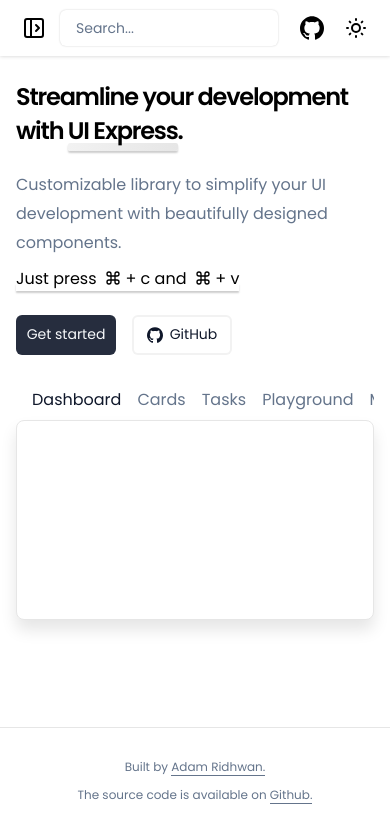
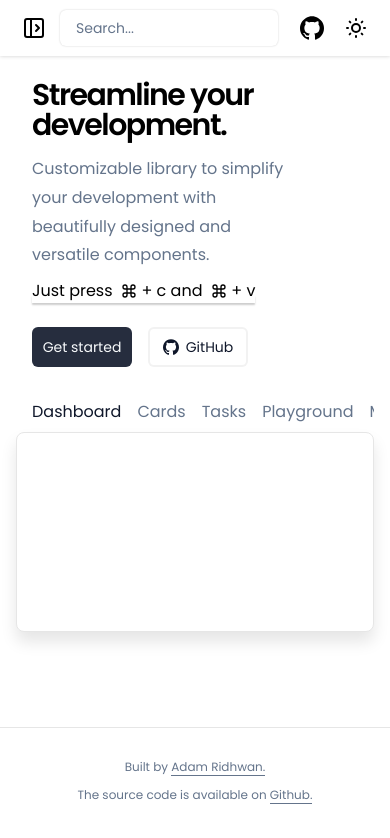
Before and after one commit to adam-ridhwan/ui-component-library, a React (Vite) app: page / in a window 390 px wide. Shown: the top 838 px of the page. Built offline with nearby package versions, Linux system fonts and the light colour scheme.

Commit message:
fixed media queries

```diff
--- a/src/components/LandingPage/index.tsx
+++ b/src/components/LandingPage/index.tsx
@@ -18,13 +18,13 @@
     <>
       <div className={styles.landing_container}>
         <section className={styles.heading}>
-          <h1>
-            Streamline your development with <span className={styles.underline_h1}>UI Express</span>.
-          </h1>
+          <h1>Streamline your development.</h1>
         </section>
 
         <section className={styles.support_heading}>
-          <span>Customizable library to simplify your UI development with beautifully designed components.</span>
+          <span>
+            Customizable library to simplify your development with beautifully designed and versatile components.
+          </span>
 
           <span>
             <span className={styles.underline_instructions}>
--- a/src/components/LandingPage/styles.module.css
+++ b/src/components/LandingPage/styles.module.css
@@ -9,10 +9,14 @@
 
 h1 {
   position: relative;
-  font-size: 24px;
-  line-height: 1.4;
+  font-size: 30px;
+  line-height: 1;
   letter-spacing: -0.05em;
-  padding-bottom: 1em;
+  padding-bottom: 0.5em;
+}
+
+.wrap {
+  white-space: nowrap;
 }
 
 .underline_h1 {
@@ -42,6 +46,7 @@
   color: #64748b;
   font-weight: 400;
   line-height: 1.8em;
+  max-width: 80%;
 }
 
 .support_heading > span {
@@ -76,6 +81,12 @@
   display: flex;
   align-items: center;
   gap: 1em;
+}
+
+.heading,
+.support_heading,
+.call_to_action {
+  padding: 0 1em;
 }
 
 /* Get started button */
@@ -158,8 +169,9 @@
     padding-bottom: 0.5em;
   }
 
-  .support_heading > span:first-child {
-    font-size: 23px;
+  .support_heading > span:first-child,
+  .support_heading > span:nth-child(2) {
+    font-size: 20px;
   }
 
   .underline_instructions,
--- a/src/components/SearchBar/index.tsx
+++ b/src/components/SearchBar/index.tsx
@@ -7,7 +7,7 @@
 
 import styles from './styles.module.css';
 
-const MobileSearchBar: FC = () => {
+const SideNavBar: FC = () => {
   const { isSearchBarToggled, toggleSearchBar, searchInputRef } = useSearchBarContext();
   const [isWindowResized, setIsWindowResized] = useState<boolean>(false);
   const [contentTransition, setContentTransition] = useState<string>(styles.transition);
@@ -44,11 +44,11 @@
       window.removeEventListener('resize', handleResize);
       clearTimeout(resizeTimeout);
     };
-  }, [isWindowResized]);
+  }, [isWindowResized, searchInputRef]);
 
   useEffect(() => {
-    console.log(isWindowResized);
-  }, [isWindowResized]);
+    console.log(searchInputRef.current);
+  }, [searchInputRef]);
 
   return (
     <>
@@ -83,4 +83,4 @@
   );
 };
 
-export default MobileSearchBar;
+export default SideNavBar;
--- a/src/pages/Home.tsx
+++ b/src/pages/Home.tsx
@@ -1,8 +1,8 @@
 import { CSSProperties } from 'react';
 
 import LandingPage from '@/components/LandingPage';
-import MobileSidebar from '@/components/MobileSideBar';
 import SearchBar from '@/components/SearchBar';
+import SideNavBar from '@/components/SideNavBar';
 import NavBar from '@/layouts/NavBar';
 
 const Homepage = () => {
@@ -20,7 +20,7 @@
 
         <LandingPage />
 
-        <MobileSidebar />
+        <SideNavBar />
         <SearchBar />
       </div>
     </>
```
Also changed, not shown: src/components/SideNavBar/index.tsx (renamed from src/components/MobileSideBar/index.tsx), src/components/SideNavBar/styles.module.css (renamed from src/components/MobileSideBar/styles.module.css).
